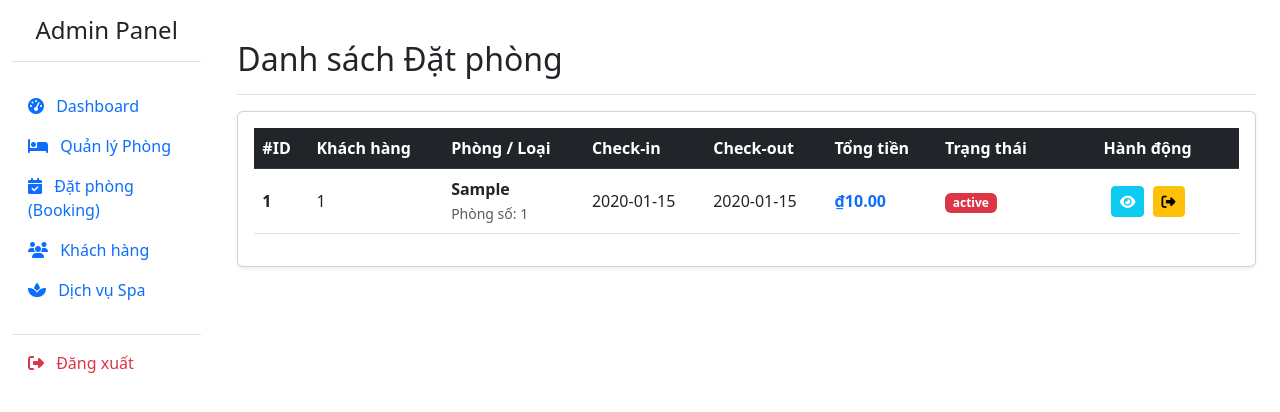
After one commit to phucnguyendev912/quanlykhachsan, a Java web app: page /bookingroomManagement in a window 1280 px wide. The commit adds this page. Shown: the top 412 px of the page. Run offline with Spring Boot 4, a stand-in JSP engine, Linux system fonts and the light colour scheme; tables that the repository leaves empty hold one stand-in row (values such as "Sample post"); data that the repository does not hold is empty.

Commit message:
The booking room was completed but checkout isn't completed

```diff
--- /dev/null
+++ b/QuanLyKhachSan/src/main/java/com/example/Qlykhachsan/Controller/Admin/AdminBookingRoomManagementController.java
@@ -0,0 +1,24 @@
+package com.example.Qlykhachsan.Controller.Admin;
+
+import java.util.List;
+
+import org.springframework.beans.factory.annotation.Autowired;
+import org.springframework.stereotype.Controller;
+import org.springframework.ui.Model;
+import org.springframework.web.bind.annotation.GetMapping;
+
+import com.example.Qlykhachsan.Model.RoomBooking;
+import com.example.Qlykhachsan.Service.Admin.BookingRoomManagementService;
+
+@Controller
+public class AdminBookingRoomManagementController {
+	@Autowired
+	private BookingRoomManagementService bookingRoomManagementService;
+
+	@GetMapping("/bookingroomManagement")
+	public String lstroomBooking(Model model) {
+		List<RoomBooking> listbookingRoom = bookingRoomManagementService.getRoomBooking();
+		model.addAttribute("lstroombooking", listbookingRoom);
+		return "bookingroomManagement";
+	}
+}
--- a/QuanLyKhachSan/src/main/java/com/example/Qlykhachsan/Controller/BookingController.java
+++ b/QuanLyKhachSan/src/main/java/com/example/Qlykhachsan/Controller/BookingController.java
@@ -99,7 +99,10 @@ public class BookingController {
 		booking.setDateCheckout(Booking.getDateCheckout());
 		booking.setNumberOfclient(Booking.getNumberOfclient());
 		booking.setRoomsPrice(room.getPriceRoom());
+		booking.setName(Booking.getName());
+		booking.setPhoneNumber(Booking.getPhoneNumber());
 		booking.setTypeRooms(room.getTypeRoom());
+		booking.setRoomNumber(Booking.getRoomNumber());
 		booking.setDatePayment(LocalDate.now());
 		booking.setTotalPrice(finalPrice);
 		booking.setPaymentMethod(Booking.getPaymentMethod());
--- a/QuanLyKhachSan/src/main/webapp/WEB-INF/views/RoomManagement.jsp
+++ b/QuanLyKhachSan/src/main/webapp/WEB-INF/views/RoomManagement.jsp
@@ -19,6 +19,7 @@
 <body>
 	<div class="container-fluid">
 		<div class="row">
+			<c:set var="activePage" value="room" />
 			<jsp:include page="Sidebar.jsp" />
 
 			<main class="col-md-9 ms-sm-auto col-lg-10 px-md-4 py-4">
@@ -74,11 +75,10 @@
 														<span class="badge bg-secondary">${room.statusroom}</span>
 													</c:otherwise>
 												</c:choose></td>
-											<td class="text-center"><a
-												href="/admin/rooms/edit/${room.roomId}"
+											<td class="text-center"><a href="/edit/${room.roomId}"
 												class="btn btn-warning btn-sm" title="Sửa"> <i
 													class="fas fa-edit"></i>
-											</a> <a href="/admin/rooms/delete/${room.roomId}"
+											</a> <a href="/Delete/${room.roomId}"
 												class="btn btn-danger btn-sm"
 												onclick="return confirm('Bạn có chắc chắn muốn xóa phòng số ${room.roomNumber} không?');"
 												title="Xóa"> <i class="fas fa-trash"></i>
--- a/QuanLyKhachSan/src/main/webapp/WEB-INF/views/Sidebar.jsp
+++ b/QuanLyKhachSan/src/main/webapp/WEB-INF/views/Sidebar.jsp
@@ -21,8 +21,8 @@
 
 			<li class="nav-item"><a
 				class="nav-link ${activePage == 'bookings' ? 'active' : ''}"
-				href="/admin/bookings"> <i class="fas fa-calendar-check me-2"></i>
-					Đặt phòng (Booking)
+				href="/bookingroomManagement"> <i
+					class="fas fa-calendar-check me-2"></i> Đặt phòng (Booking)
 			</a></li>
 
 			<li class="nav-item"><a
--- /dev/null
+++ b/QuanLyKhachSan/src/main/webapp/WEB-INF/views/bookingroomManagement.jsp
@@ -0,0 +1,205 @@
+<%@ page language="java" contentType="text/html; charset=UTF-8"
+	pageEncoding="UTF-8"%>
+<%@ taglib uri="http://java.sun.com/jsp/jstl/core" prefix="c"%>
+<%@ taglib uri="http://java.sun.com/jsp/jstl/fmt" prefix="fmt"%>
+
+<!DOCTYPE html>
+<html lang="vi">
+<head>
+<meta charset="UTF-8">
+<title>Quản Lý Đặt Phòng</title>
+<link
+	href="https://cdn.jsdelivr.net/npm/bootstrap@5.3.0/dist/css/bootstrap.min.css"
+	rel="stylesheet">
+<link rel="stylesheet"
+	href="https://cdnjs.cloudflare.com/ajax/libs/font-awesome/6.4.0/css/all.min.css">
+<style>
+/* CSS chỉnh lại màu badge trạng thái */
+.badge-paid {
+	background-color: #198754;
+} /* Màu xanh lá - Đã thanh toán */
+.badge-pending {
+	background-color: #ffc107;
+	color: #000;
+} /* Vàng - Chờ thanh toán */
+.badge-cancel {
+	background-color: #dc3545;
+} /* Đỏ - Đã hủy */
+</style>
+</head>
+<body>
+	<div class="container-fluid">
+		<div class="row">
+			<c:set var="activePage" value="bookings" />
+			<jsp:include page="Sidebar.jsp" />
+
+			<main class="col-md-9 ms-sm-auto col-lg-10 px-md-4 py-4">
+				<div
+					class="d-flex justify-content-between flex-wrap flex-md-nowrap align-items-center pt-3 pb-2 mb-3 border-bottom">
+					<h1 class="h2">Danh sách Đặt phòng</h1>
+				</div>
+
+				<div class="card shadow-sm">
+					<div class="card-body">
+						<div class="table-responsive">
+							<table class="table table-hover align-middle">
+								<thead class="table-dark">
+									<tr>
+										<th>#ID</th>
+										<th>Khách hàng</th>
+										<th>Phòng / Loại</th>
+										<th>Check-in</th>
+										<th>Check-out</th>
+										<th>Tổng tiền</th>
+										<th>Trạng thái</th>
+										<th class="text-center" style="min-width: 150px;">Hành
+											động</th>
+									</tr>
+								</thead>
+								<tbody>
+									<c:forEach var="b" items="${lstroombooking}">
+										<tr>
+											<td><strong>${b.roominfoId}</strong></td>
+
+											<td> ${b.clientId.clientId}</td>
+
+											<td>
+												<div class="fw-bold">${b.typeRooms}</div> <small
+												class="text-muted">Phòng số: ${b.roomId}</small>
+											</td>
+
+											<td>${b.dateOrder}</td>
+											<td>${b.dateCheckout}</td>
+
+											<td class="fw-bold text-primary"><fmt:formatNumber
+													value="${b.totalPrice}" type="currency" currencySymbol="₫" />
+											</td>
+
+											<td><c:choose>
+													<c:when test="${b.statusPayment == 'Đã thanh toán'}">
+														<span class="badge badge-paid">Đã thanh toán</span>
+													</c:when>
+													<c:when test="${b.statusPayment == 'Chờ thanh toán'}">
+														<span class="badge badge-pending">Chờ thanh toán</span>
+													</c:when>
+													<c:otherwise>
+														<span class="badge badge-cancel">${b.statusPayment}</span>
+													</c:otherwise>
+												</c:choose></td>
+
+											<td class="text-center">
+												<button type="button"
+													class="btn btn-info btn-sm text-white btn-view-detail"
+													data-bs-toggle="modal" data-bs-target="#detailModal"
+													data-id="${b.roominfoId}" data-vnpay="${b.vnpTxnRef}"
+													data-method="${b.paymentMethod}"
+													data-datepay="${b.datePayment}"
+													data-points="${b.pointsUsed}"
+													data-price-per-room="${b.roomsPrice}"
+													data-num-client="${b.numberOfclient}" title="Xem chi tiết">
+													<i class="fas fa-eye"></i>
+												</button> <c:if
+													test="${b.statusPayment != 'Đã hủy' && b.statusPayment != 'Đã trả phòng'}">
+													<a href="checkout?id=${b.roominfoId}&roomId=${b.roomId}"
+														class="btn btn-warning btn-sm ms-1"
+														title="Check-out khách"
+														onclick="return confirm('Xác nhận làm thủ tục trả phòng (Check-out) cho phòng ${b.roomId}?')">
+														<i class="fa-solid fa-right-from-bracket"></i>
+													</a>
+												</c:if>
+											</td>
+										</tr>
+									</c:forEach>
+								</tbody>
+							</table>
+						</div>
+					</div>
+				</div>
+			</main>
+		</div>
+	</div>
+
+	<div class="modal fade" id="detailModal" tabindex="-1"
+		aria-hidden="true">
+		<div class="modal-dialog modal-dialog-centered">
+			<div class="modal-content">
+				<div class="modal-header bg-info text-white">
+					<h5 class="modal-title">
+						Chi tiết đơn đặt phòng #<span id="modalBookingId"></span>
+					</h5>
+					<button type="button" class="btn-close" data-bs-dismiss="modal"
+						aria-label="Close"></button>
+				</div>
+				<div class="modal-body">
+					<ul class="list-group list-group-flush">
+						<li
+							class="list-group-item d-flex justify-content-between align-items-center">
+							Mã giao dịch (VNPAY): <strong id="modalVnpay"
+							class="text-primary"></strong>
+						</li>
+						<li
+							class="list-group-item d-flex justify-content-between align-items-center">
+							Phương thức thanh toán: <strong id="modalMethod"></strong>
+						</li>
+						<li
+							class="list-group-item d-flex justify-content-between align-items-center">
+							Thời gian thanh toán: <strong id="modalDatePay"></strong>
+						</li>
+						<li
+							class="list-group-item d-flex justify-content-between align-items-center">
+							Giá gốc phòng (1 đêm): <strong id="modalPriceRoom"></strong>
+						</li>
+						<li
+							class="list-group-item d-flex justify-content-between align-items-center">
+							Số lượng khách: <strong id="modalNumClient"></strong>
+						</li>
+						<li
+							class="list-group-item d-flex justify-content-between align-items-center">
+							Điểm tích lũy sử dụng: <span
+							class="badge bg-secondary rounded-pill" id="modalPoints"></span>
+						</li>
+					</ul>
+				</div>
+				<div class="modal-footer">
+					<button type="button" class="btn btn-secondary"
+						data-bs-dismiss="modal">Đóng</button>
+				</div>
+			</div>
+		</div>
+	</div>
+
+	<script
+		src="https://cdn.jsdelivr.net/npm/bootstrap@5.3.0/dist/js/bootstrap.bundle.min.js"></script>
+
+	<script>
+        // Lắng nghe sự kiện khi Modal chuẩn bị hiện lên
+        const detailModal = document.getElementById('detailModal');
+        detailModal.addEventListener('show.bs.modal', event => {
+            // Nút nào đã kích hoạt modal?
+            const button = event.relatedTarget;
+
+            // Lấy dữ liệu từ các thuộc tính data- (data attributes) của nút đó
+            const id = button.getAttribute('data-id');
+            const vnpay = button.getAttribute('data-vnpay');
+            const method = button.getAttribute('data-method');
+            const datepay = button.getAttribute('data-datepay');
+            const points = button.getAttribute('data-points');
+            const priceRoom = button.getAttribute('data-price-per-room'); // Đang là số thô
+            const numClient = button.getAttribute('data-num-client');
+
+            // Format lại tiền tệ cho đẹp (VND)
+            const formatter = new Intl.NumberFormat('vi-VN', { style: 'currency', currency: 'VND' });
+            const formattedPrice = priceRoom ? formatter.format(priceRoom) : '0 ₫';
+
+            // Điền dữ liệu vào các thẻ trong Modal
+            document.getElementById('modalBookingId').textContent = id;
+            document.getElementById('modalVnpay').textContent = vnpay || 'Không có';
+            document.getElementById('modalMethod').textContent = method;
+            document.getElementById('modalDatePay').textContent = datepay || 'Chưa thanh toán';
+            document.getElementById('modalPriceRoom').textContent = formattedPrice;
+            document.getElementById('modalNumClient').textContent = numClient + ' người';
+            document.getElementById('modalPoints').textContent = points;
+        });
+    </script>
+</body>
+</html>
```
Also changed, not shown: QuanLyKhachSan/src/main/java/com/example/Qlykhachsan/Controller/Admin/AdminRoomManagementController.java (+17 -0 lines), QuanLyKhachSan/src/main/java/com/example/Qlykhachsan/Controller/RePayMentController.java (+1 -11 lines), QuanLyKhachSan/src/main/java/com/example/Qlykhachsan/Model/RoomBooking.java (+7 -3 lines), QuanLyKhachSan/src/main/java/com/example/Qlykhachsan/Repository/Admin/BookingRoomManagementRepository.java (added, +8 -0 lines), QuanLyKhachSan/src/main/java/com/example/Qlykhachsan/Service/Admin/BookingRoomManagementService.java (added, +19 -0 lines), QuanLyKhachSan/src/main/java/com/example/Qlykhachsan/Service/Admin/RoomManagementService.java (+7 -0 lines), QuanLyKhachSan/src/main/webapp/WEB-INF/views/AddRoom.jsp (+15 -14 lines), QuanLyKhachSan/src/main/webapp/WEB-INF/views/Booking.jsp (+13 -1 lines), QuanLyKhachSan/src/main/java/com/example/Qlykhachsan/Repository/Admin/RoomManagementAdminRepository.java (line endings or trailing spaces).
